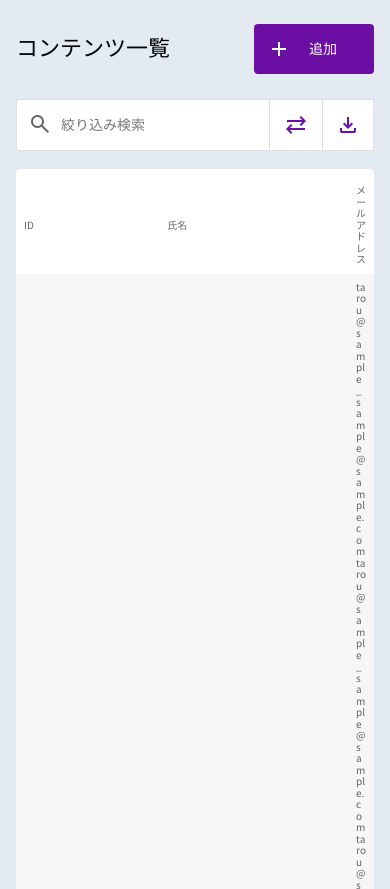
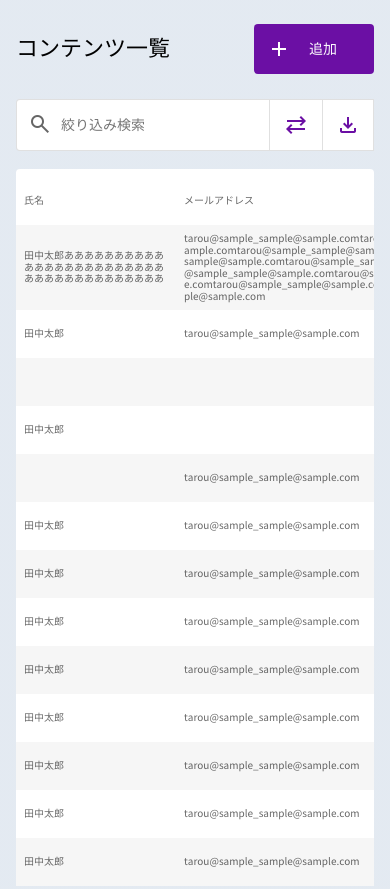
Before and after one commit to RpTakuyaNoguchi/tyukan-kadai, a plain HTML site: page index.html in a window 390 px wide. Shown: the top 889 px of the page. Drawn offline with nearby package versions, Linux system fonts and the light colour scheme.

Commit message:
responsive_table完成

```diff
--- a/frontend/scss/module/contentsList.scss
+++ b/frontend/scss/module/contentsList.scss
@@ -8,7 +8,6 @@
   padding: 0 40px;
   margin-left: 80px;
   transition: all 0.8s ease-in-out;
-  transition: margin 0s;
   &.is_active {
     margin-left: 400px;
   }
@@ -126,8 +125,12 @@
     }
   }
   @media screen and (max-width: 768px) {
+    &.is_active {
+      margin: 0;
+    }
     margin-left: 0;
     padding: 0 16px;
+    box-sizing: border-box;
     &_title {
       font-size: 22px;
       width: 154px;
@@ -164,8 +167,35 @@
         border-right: none;
       }
     }
+    &_table {
+      overflow-x: scroll;
+      display: none;
+      margin-bottom: 8px;
+      &.sp_table {
+        display: block;
+      }
+      &_item {
+        > td:nth-child(1) {
+          width: 160px;
+          min-width: 160px;
+        }
+        > td:nth-child(2) {
+          word-break: break-all;
+          width: 320px;
+          min-width: 320px;
+        }
+        > td:nth-child(3) {
+          width: 240px;
+          min-width: 240px;
+        }
+      }
+    }
   }
   .radius {
     border-radius: 0;
   }
 }
+
+.sp_table {
+  display: none;
+}
--- a/index.html
+++ b/index.html
@@ -188,6 +188,86 @@
             <td>tarou@sample_sample@sample.com</td>
           </tr>
         </table>
+        <!-- end table pc -->
+        <table class="contents_list_table sp_table">
+          <tr class="contents_list_table_item">
+            <td>氏名</td>
+            <td>メールアドレス</td>
+            <td>ID</td>
+          </tr>
+          <tr class="contents_list_table_item">
+            <td>
+              田中太郎ああああああああああああああああああああああああああああああああああああああ
+            </td>
+            <td>
+              tarou@sample_sample@sample.comtarou@sample_sample@sample.comtarou@sample_sample@sample.comtarou@sample_sample@sample.comtarou@sample_sample@sample.comtarou@sample_sample@sample.comtarou@sample_sample@sample.comtarou@sample_sample@sample.comtarou@sample_sample@sample.com
+            </td>
+            <td>
+              1ああああああああああああああああああああああああああああああああああああああああああ
+              1ああああああああああああああああああああああああああああああああああああああああああ
+            </td>
+          </tr>
+          <tr class="contents_list_table_item">
+            <td>田中太郎</td>
+            <td>tarou@sample_sample@sample.com</td>
+            <td>2</td>
+          </tr>
+          <tr class="contents_list_table_item">
+            <td></td>
+            <td></td>
+            <td></td>
+          </tr>
+          <tr class="contents_list_table_item">
+            <td>田中太郎</td>
+            <td></td>
+            <td>4</td>
+          </tr>
+          <tr class="contents_list_table_item">
+            <td></td>
+            <td>tarou@sample_sample@sample.com</td>
+            <td>5</td>
+          </tr>
+          <tr class="contents_list_table_item">
+            <td>田中太郎</td>
+            <td>tarou@sample_sample@sample.com</td>
+            <td></td>
+          </tr>
+          <tr class="contents_list_table_item">
+            <td>田中太郎</td>
+            <td>tarou@sample_sample@sample.com</td>
+            <td>7</td>
+          </tr>
+          <tr class="contents_list_table_item">
+            <td>田中太郎</td>
+            <td>tarou@sample_sample@sample.com</td>
+            <td>8</td>
+          </tr>
+          <tr class="contents_list_table_item">
+            <td>田中太郎</td>
+            <td>tarou@sample_sample@sample.com</td>
+            <td>9</td>
+          </tr>
+          <tr class="contents_list_table_item">
+            <td>田中太郎</td>
+            <td>tarou@sample_sample@sample.com</td>
+            <td>10</td>
+          </tr>
+          <tr class="contents_list_table_item">
+            <td>田中太郎</td>
+            <td>tarou@sample_sample@sample.com</td>
+            <td>11</td>
+          </tr>
+          <tr class="contents_list_table_item">
+            <td>田中太郎</td>
+            <td>tarou@sample_sample@sample.com</td>
+            <td>12</td>
+          </tr>
+          <tr class="contents_list_table_item">
+            <td>田中太郎</td>
+            <td>tarou@sample_sample@sample.com</td>
+            <td>13</td>
+          </tr>
+        </table>
       </div>
     </main>
     <script src="./static/webpack/bundle.js"></script>
```
Also changed, not shown: static/webpack/style.css.
